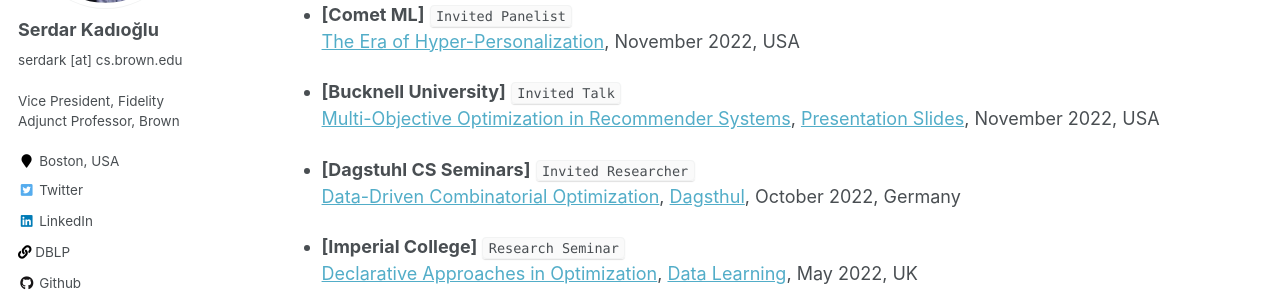
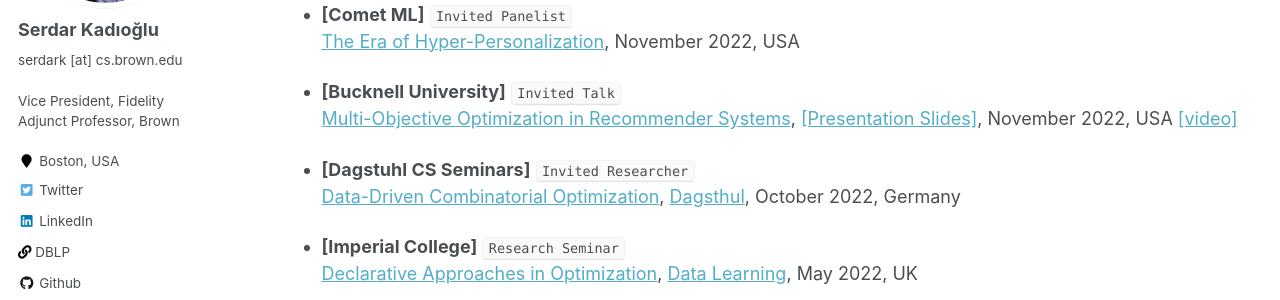
Before and after one commit to skadio/skadio.github.io, a Jekyll site: the page built from _pages/talks.md, in a window 1280 px wide and 900 px high. Shown: the part 304-604 px from the top of the window. Built offline with Jekyll 4.4.1, drawn with Linux system fonts in a browser that asks for light colours.

Commit message:
Update talks.md

```diff
--- a/_pages/talks.md
+++ b/_pages/talks.md
@@ -17,7 +17,7 @@ author_profile: true
    [The Era of Hyper-Personalization](https://go.comet.ml/webinar-recommender-systems-for-business-impact.html?utm_source=Serdar&utm_medium=partner&utm_campaign=Webinar_RecSys_2022), November 2022, USA
 
 * **[Bucknell University]** `Invited Talk`\
-   [Multi-Objective Optimization in Recommender Systems](https://management.blogs.bucknell.edu/2022/11/08/serdar-kadioglu-to-speak-friday-november-11th/), [Presentation Slides](https://www.linkedin.com/feed/update/urn:li:activity:6995495405413138432/), November 2022, USA
+   [Multi-Objective Optimization in Recommender Systems](https://management.blogs.bucknell.edu/2022/11/08/serdar-kadioglu-to-speak-friday-november-11th/), [[Presentation Slides]](https://www.linkedin.com/feed/update/urn:li:activity:6995495405413138432/), November 2022, USA [[video]](https://mediaspace.bucknell.edu/media/Optimized+Item+Selection+to+Boost+Exploration+for+Recommender+Systems+-+Serdar+Kadioglu%2C+Fidelity%2C+11+11+2022/1_3iou676g/185503823)
 
 * **[Dagstuhl CS Seminars]** `Invited Researcher`\
   [Data-Driven Combinatorial Optimization](https://www.dagstuhl.de/en/program/calendar/semhp/?semnr=22431), [Dagsthul]([https://sites.google.com/view/rossella-arcucci/home/calendar-datalearning](https://www.dagstuhl.de/)), October 2022, Germany
```
